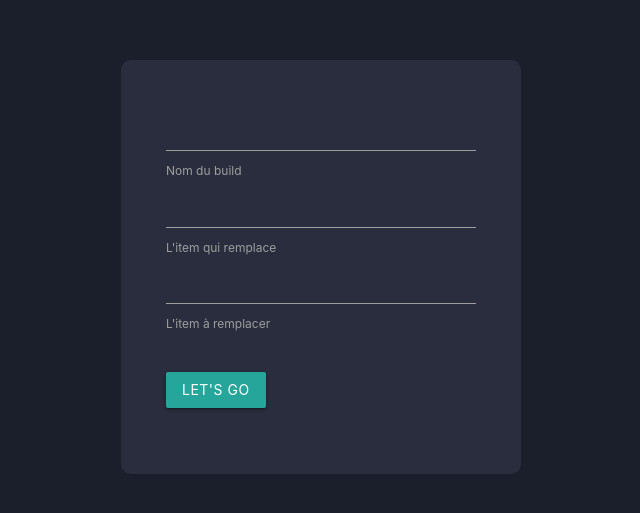
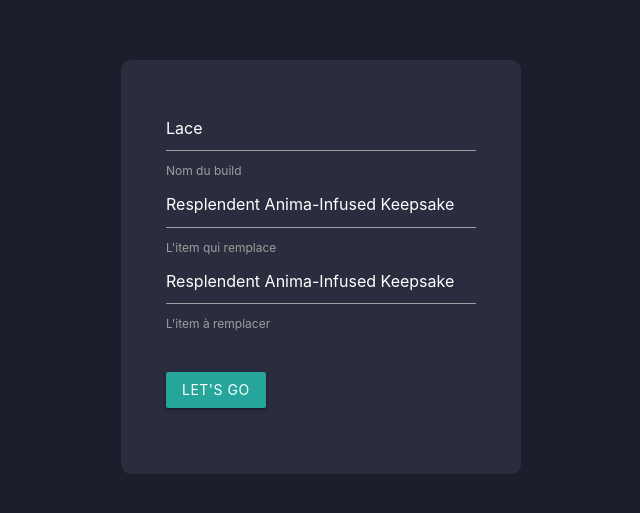
Before and after one commit to Vertylo/ectaworld, a plain HTML site: page index.html in a window 1280 px wide. Shown: the part 133-646 px from the top of the page, without its empty margins (319-959 px from the left). Drawn offline with nearby package versions, Linux system fonts and the light colour scheme.

Commit message:
fix regexp

```diff
--- a/index.html
+++ b/index.html
@@ -47,11 +47,21 @@
   <body>
     <div id="content">
       <div>
-        <input id="buildname" type="text" class="validate" />
+        <input id="buildname" type="text" class="validate" value="Lace" />
         <label for="buildname">Nom du build</label>
-        <input id="newvalue" type="text" class="validate" />
+        <input
+          id="newvalue"
+          type="text"
+          class="validate"
+          value="Resplendent Anima-Infused Keepsake"
+        />
         <label for="newvalue">L'item qui remplace</label>
-        <input id="oldvalue" type="text" class="validate" />
+        <input
+          id="oldvalue"
+          type="text"
+          class="validate"
+          value="Resplendent Anima-Infused Keepsake"
+        />
         <label for="oldvalue">L'item à remplacer</label>
       </div>
       <a id="go" class="waves-effect waves-light btn">Let's go</a>
@@ -73,11 +83,13 @@
         const checkClip = oldBuild.match(`~SUBARC~`);
         if (!checkClip)
           return setError("Erreur: Le build séléctionné n'est pas valide.");
-        const buildId = oldBuild.match(`BUILD([0-9]+)_Name[|]${buildName}`);
+        const buildId = oldBuild.match(
+          `[|]((QUICK)?BUILD[0-9]+)_Name[|]${buildName}`
+        );
         if (!buildId)
           return setError("Erreur: Le nom du build est introuvable.");
         const infoBuild = oldBuild.match(
-          `BUILD${buildId[1]}_BUILD.+(${newValue})~([0-9]+)~([^~]+)~([^~]+)~([0-9]+)~(rdb:[0-9]+:[0-9]+)`
+          `${buildId[1]}_BUILD.*?(${newValue}[^%]+)`
         );
         if (!infoBuild)
           return setError(
@@ -88,10 +100,10 @@
           return setError("Erreur: L'item à remplacer est introuvable.");
         const newBuild = oldBuild.replace(
           new RegExp(`${oldValue}~[^%]+`, "g"),
-          `${infoBuild[1]}~${infoBuild[2]}~${infoBuild[3]}~${infoBuild[4]}~${infoBuild[5]}~${infoBuild[6]}`
+          `${infoBuild[1]}`
         );
+        document.getElementById("success").innerText = "Victory.";
         const data = await navigator.clipboard.writeText(newBuild);
-        document.getElementById("success").innerText = "Victory.";
       });
 
       function setError(message) {
```
